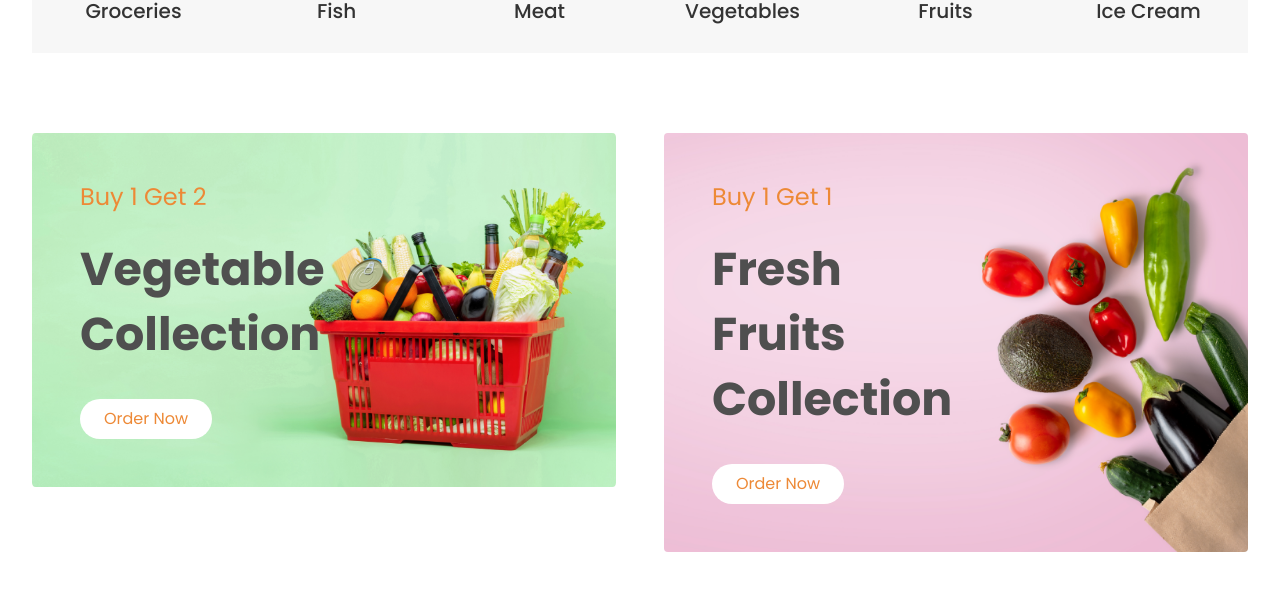
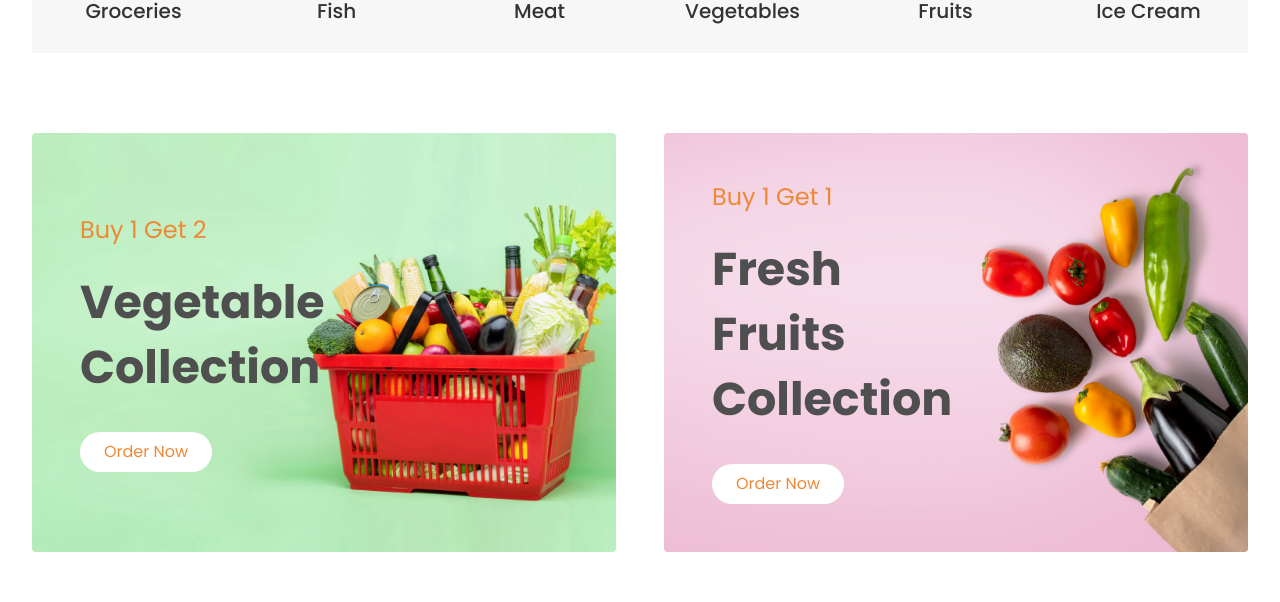
Before and after one commit to mhraihan/bengal-shop-frontend, a Nuxt app: page / in a window 1280 px wide. Shown: the part 1213-1815 px from the top of the page. Built offline with nearby package versions, Linux system fonts and the light colour scheme.

Commit message:
promo banner equal height

```diff
--- a/components/PromoBanner.vue
+++ b/components/PromoBanner.vue
@@ -5,11 +5,11 @@
         v-for="(banner, index) in data"
         :key="index"
         :class="width"
-        class="px-6"
+        class="px-6 flex"
       >
         <div
           :class="`${banner.color} ${padding}`"
-          class="flex items-center justify-between bg-center bg-cover rounded  promo-bg-1"
+          class="flex items-center justify-between bg-center bg-cover rounded w-full  promo-bg-1"
           :style="style(banner.bg)"
         >
           <div class="w-1/2">
```
